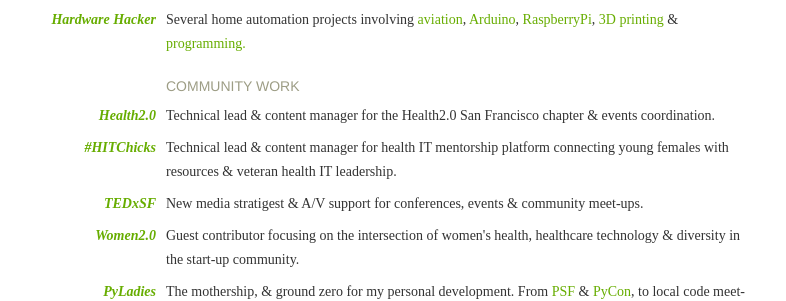
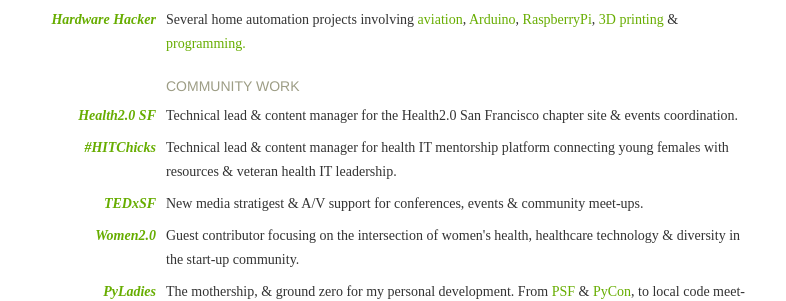
Before and after one commit to laurenstill/laurenstill.github.io, a Jekyll site: the page built from index.html, in a window 1280 px wide. Shown: the part 1292-1593 px from the top of the page, without its empty margins (279-1065 px from the left). Built offline with Jekyll 4.4.1, drawn with Linux system fonts in a browser that asks for light colours.

Commit message:
Update index.html
h2sf

```diff
--- a/_layouts/index.html
+++ b/_layouts/index.html
@@ -126,10 +126,10 @@
         <ul>
             <li class="project">
                 <span class="project-name">
-                    <a href="https://wwww.health2con.com">Health2.0</a>
+                    <a href="http://health2sf.com/">Health2.0 SF</a>
                 </span>
                 <span class="project-desc">
-                    Technical lead &amp; content manager for the Health2.0 San Francisco chapter &amp; events coordination.
+                    Technical lead &amp; content manager for the Health2.0 San Francisco chapter site &amp; events coordination.
                 </span>
             </li>
             <li class="project">
```
